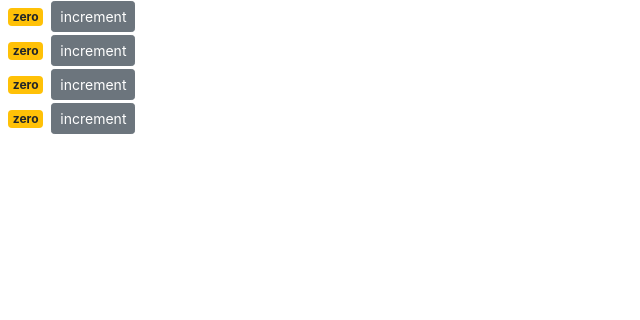
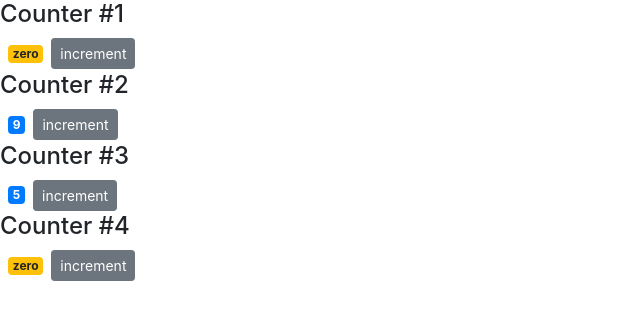
Before and after one commit to beingbing/react-practice, a React (Create React App) app: page / in a window 1280 px wide. Shown: the top 320 px of the page, without its empty margins (0-640 px from the left). Built offline with nearby package versions, Linux system fonts and the light colour scheme.

Commit message:
composing : 4- passing children : 1

```diff
--- a/src/components/counter.jsx
+++ b/src/components/counter.jsx
@@ -12,15 +12,16 @@ class Counter extends Component {
 
   handleIncrement = (cnt) => {
     console.log("cnt ", cnt);
-    this.setState({ value: this.state.count + 1 });
+    this.setState({ value: this.state.value + 1 });
   };
 
   render() {
     return (
       <div>
+        {this.props.children}
         <span className={this.getBadgeClasses()}>{this.formatCount()}</span>
         <button
-          onClick={() => this.handleIncrement({ id: this.state.count })}
+          onClick={() => this.handleIncrement({ id: this.state.value })}
           className="btn btn-secondary btn-sm"
         >
           increment
@@ -31,13 +32,13 @@ class Counter extends Component {
 
   getBadgeClasses() {
     let classes = "badge m-2 badge-";
-    classes += this.state.count ? "primary" : "warning";
+    classes += this.state.value ? "primary" : "warning";
     return classes;
   }
 
   formatCount() {
-    const { count } = this.state;
-    return count ? count : "zero";
+    const { value } = this.state;
+    return value ? value : "zero";
   }
 }
 
--- a/src/components/counters.jsx
+++ b/src/components/counters.jsx
@@ -14,7 +14,9 @@ class Counters extends Component {
     return (
       <div>
         {this.state.counter.map((cntr) => (
-          <Counter key={cntr.id} value={cntr.value}></Counter>
+          <Counter key={cntr.id} value={cntr.value}>
+            <h4>Counter #{cntr.id}</h4>
+          </Counter>
         ))}
       </div>
     );
```
